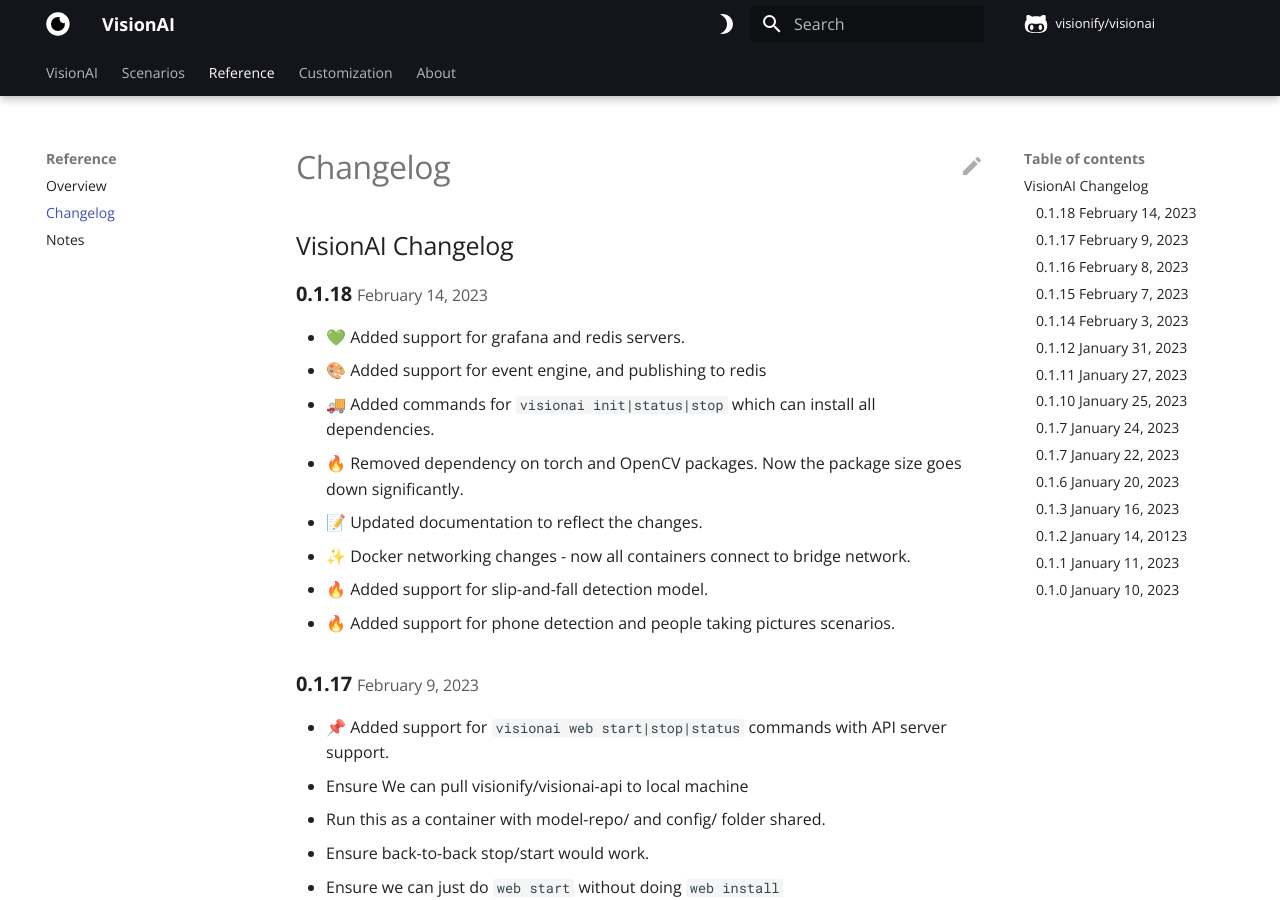
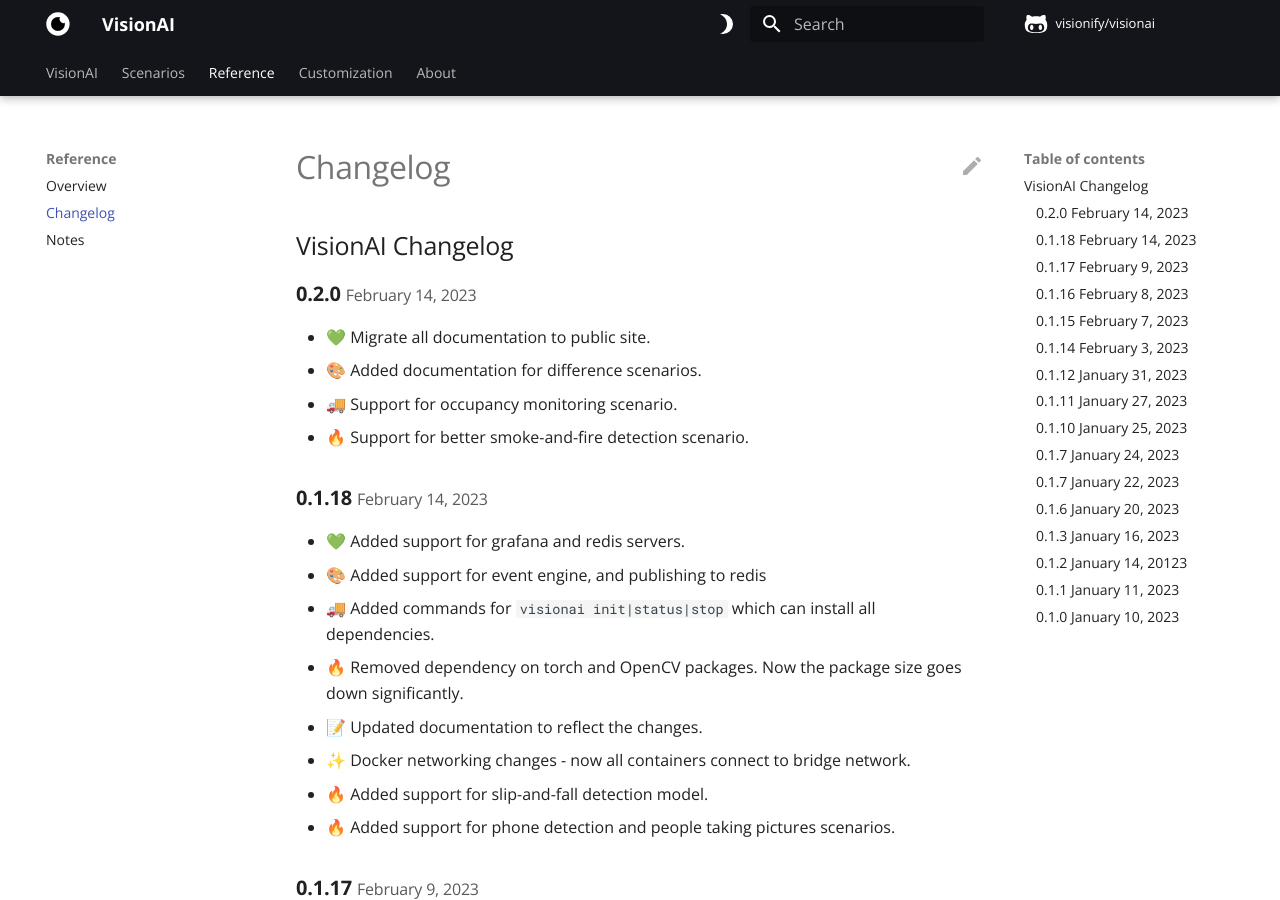
Before and after one commit to visionify/visionai, an MkDocs documentation site: the page built from docs/reference/changelog.md, in a window 1280 px wide and 900 px high. Built offline with MkDocs 1.6.1 and Material for MkDocs 9.7.7, drawn with Linux system fonts in a browser that asks for light colours; comment, search, counter and statistics services are not loaded.

Commit message:
🔖 Updated changelog for version 0.2.0 release

```diff
--- a/docs/reference/changelog.md
+++ b/docs/reference/changelog.md
@@ -1,6 +1,14 @@
 # Changelog
 
 ## VisionAI Changelog
+
+### **0.2.0** <small> February 14, 2023  </small>
+
+- 💚 Migrate all documentation to public site.
+- 🎨 Added documentation for difference scenarios.
+- 🚚 Support for occupancy monitoring scenario.
+- 🔥 Support for better smoke-and-fire detection scenario.
+
 
 ### **0.1.18** <small> February 14, 2023  </small>
 
```
